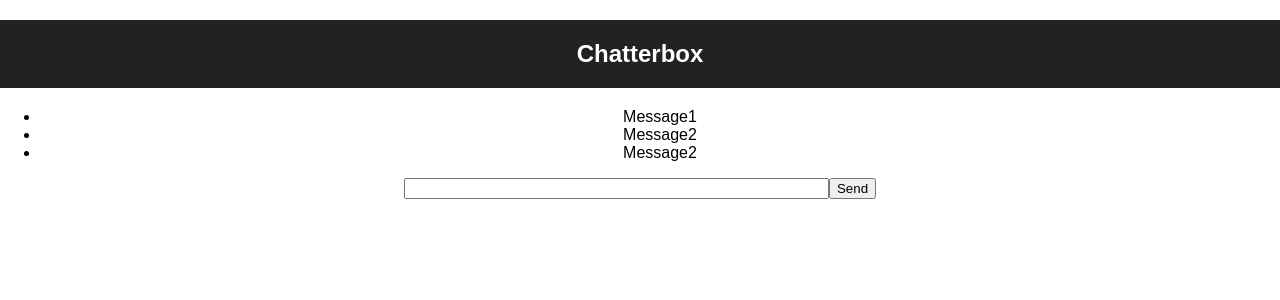
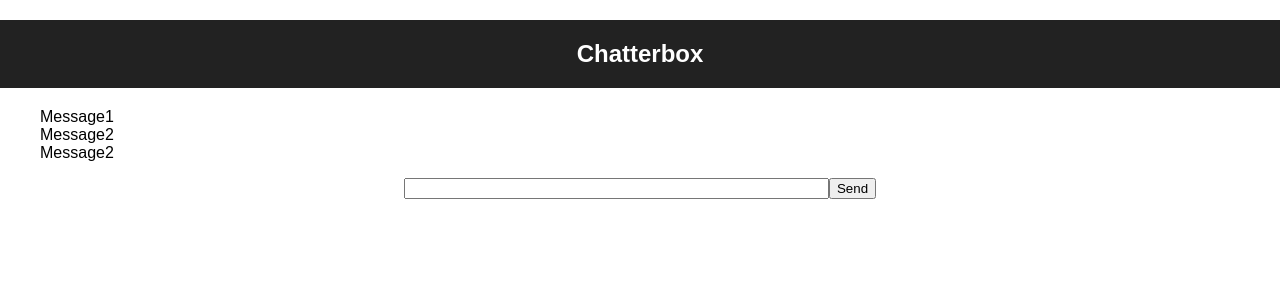
Before and after one commit to sauvala/chatterbox, a React app: page / in a window 1280 px wide. Shown: the top 300 px of the page. Built offline with nearby package versions, Linux system fonts and the light colour scheme.

Commit message:
Restyled the messages view.

```diff
--- /dev/null
+++ b/src/Messages.css
@@ -0,0 +1,4 @@
+ul {
+  list-style-type: none;
+  text-align: left;
+}
--- a/src/Messages.js
+++ b/src/Messages.js
@@ -1,4 +1,5 @@
 import React, { Component } from 'react';
+import './Messages.css'
 
 class Messages extends Component {
   render() {
```
